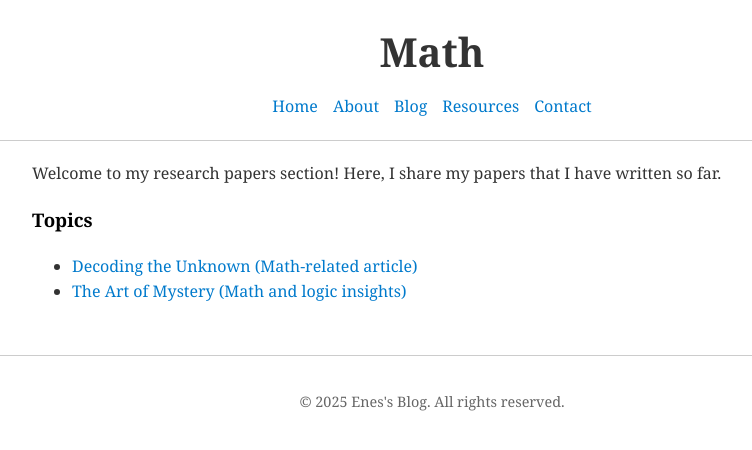
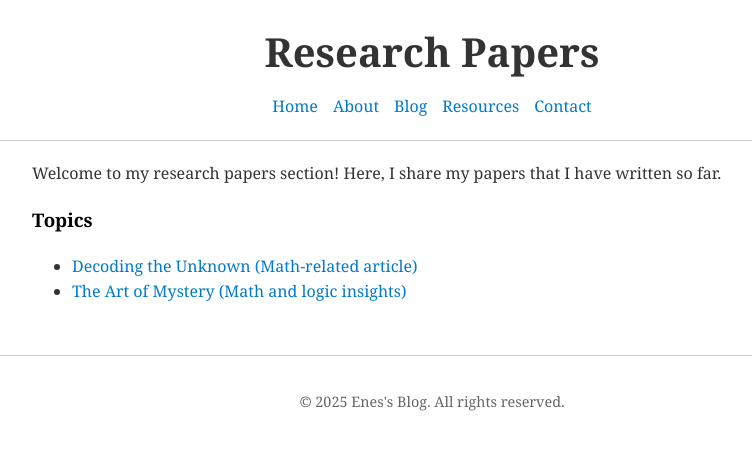
Before and after one commit to enesercanh/my-blog, a plain HTML site: page researches.html in a window 1280 px wide. Shown: the whole page, without its empty margins (208-960 px from the left). Drawn offline with Linux system fonts and the light colour scheme.

Commit message:
Update researches.html

```diff
--- a/researches.html
+++ b/researches.html
@@ -8,7 +8,7 @@
 </head>
 <body>
     <header>
-        <h1>Math</h1>
+        <h1>Research Papers</h1>
         <nav>
             <ul>
                 <li><a href="index.html">Home</a></li>
```
